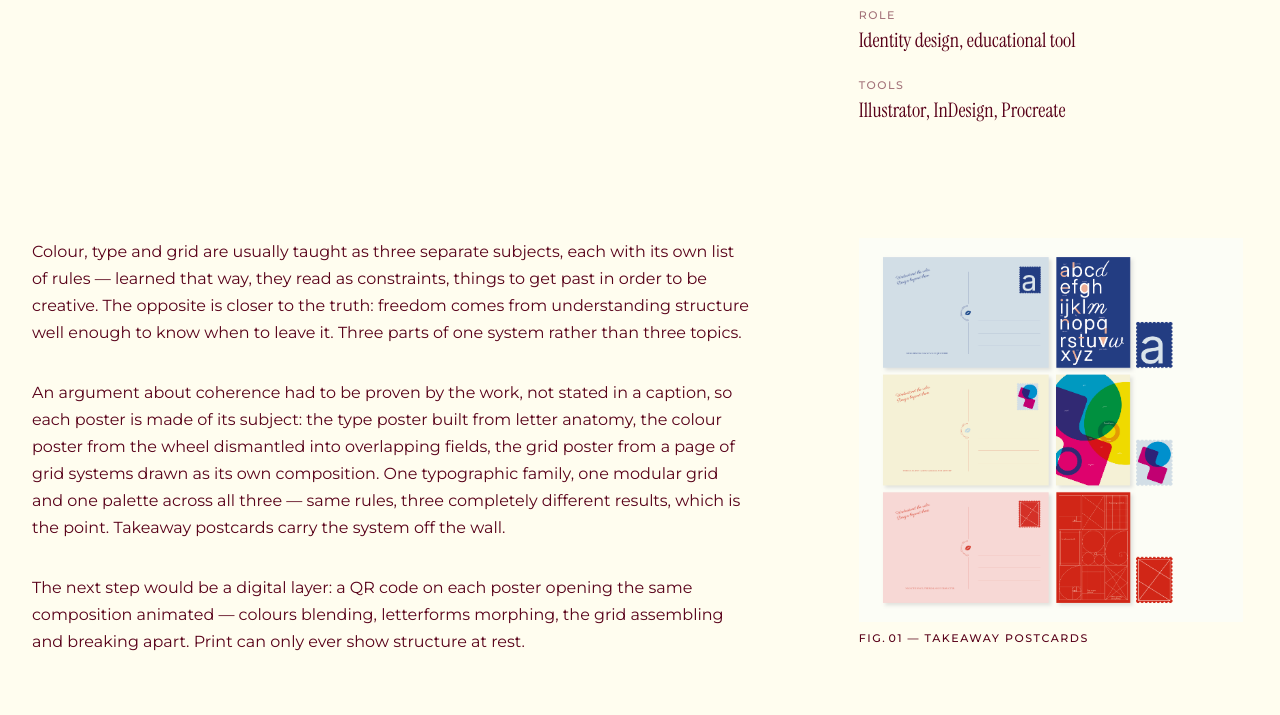
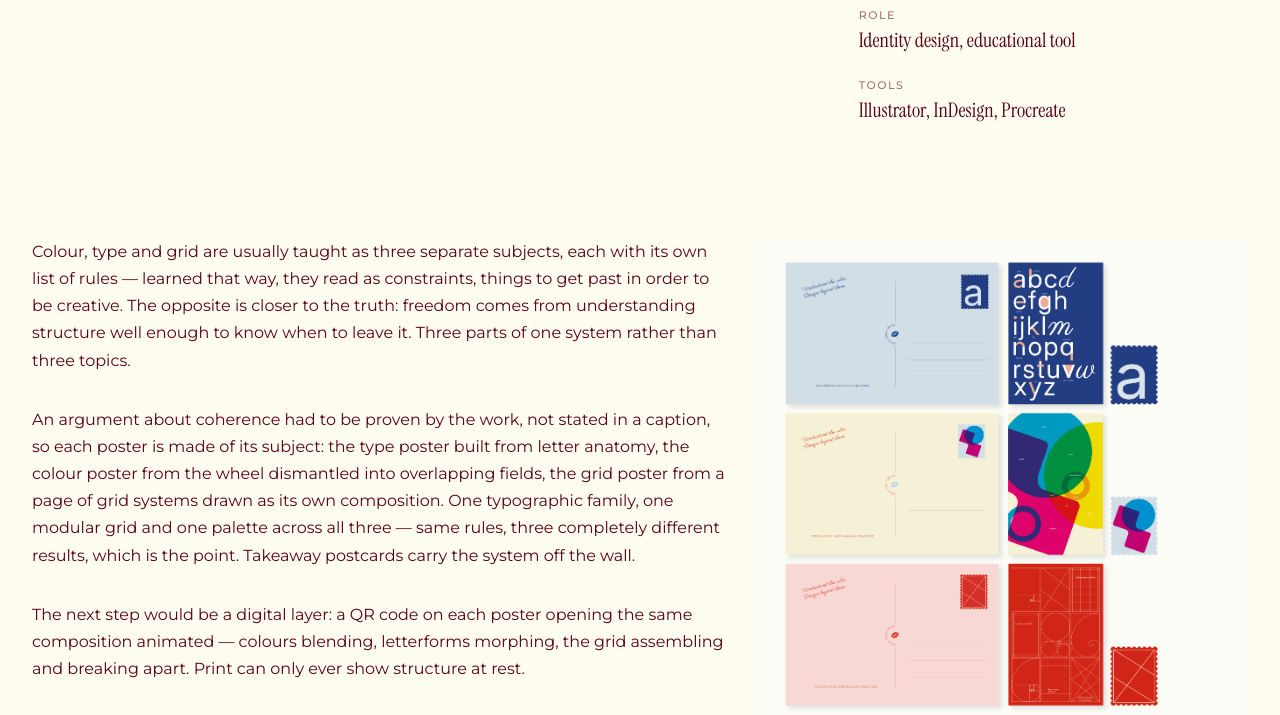
Before and after one commit to constancedugo/constancedugauguez.com, a plain HTML site: page projets/creativity-through.html in a window 1280 px wide. Shown: the part 237-952 px from the top of the page. Drawn offline with Linux system fonts and the light colour scheme.

Commit message:
img resize

```diff
--- a/projets/creativity-through.html
+++ b/projets/creativity-through.html
@@ -19,7 +19,7 @@
   <link rel="preload" as="style" href="https://fonts.googleapis.com/css2?family=Instrument+Serif:ital@0;1&family=Montserrat:wght@400;500&display=swap">
   <link rel="stylesheet" href="https://fonts.googleapis.com/css2?family=Instrument+Serif:ital@0;1&family=Montserrat:wght@400;500&display=swap">
 
-  <link rel="stylesheet" href="../styles.css?v=76">
+  <link rel="stylesheet" href="../styles.css?v=77">
   <script>document.documentElement.classList.add('js');</script>
 </head>
 <body>
@@ -78,13 +78,13 @@
          <p> de plus ici. -->
     <section class="project-section" id="about">
       <div class="project-grid">
-        <div class="project-section__text span-1-8">
+        <div class="project-section__text span-1-7">
           <p>Colour, type and grid are usually taught as three separate subjects, each with its own list of rules — learned that way, they read as constraints, things to get past in order to be creative. The opposite is closer to the truth: freedom comes from understanding structure well enough to know when to leave it. Three parts of one system rather than three topics.</p>
           <p>An argument about coherence had to be proven by the work, not stated in a caption, so each poster is made of its subject: the type poster built from letter anatomy, the colour poster from the wheel dismantled into overlapping fields, the grid poster from a page of grid systems drawn as its own composition. One typographic family, one modular grid and one palette across all three — same rules, three completely different results, which is the point. Takeaway postcards carry the system off the wall.</p>
           <p>The next step would be a digital layer: a QR code on each poster opening the same composition animated — colours blending, letterforms morphing, the grid assembling and breaking apart. Print can only ever show structure at rest.</p>
         </div>
 
-        <figure class="media media--square span-9-12">
+        <figure class="media media--square media--fill span-8-12">
           <img src="../images/CT-card.png" alt="Takeaway postcards from the Creativity Through series" loading="lazy" width="4500" height="4500">
           <figcaption class="small-caps">Fig.&hairsp;01 — Takeaway postcards</figcaption>
         </figure>
--- a/styles.css
+++ b/styles.css
@@ -1256,6 +1256,12 @@ a {
   aspect-ratio: 1 / 1;
 }
 
+/* carré qui remplit sa colonne au lieu de s’arrêter à 24rem — pour
+   un visuel posé à côté du texte qu’on veut voir plus grand */
+.media--square.media--fill {
+  width: auto;
+}
+
 /* petite planche de quatre visuels, deux par deux, carrés — pour
    une section qui documente plusieurs images plutôt qu’une ou deux */
 .media-grid {
```
Also changed, not shown: about.html (+1 -1 lines), index.html (+1 -1 lines), projets/annual-report.html (+1 -1 lines), projets/experimentation.html (+1 -1 lines), projets/heritage-trees.html (+1 -1 lines), projets/home-is.html (+1 -1 lines), projets/kinnect.html (+1 -1 lines).
